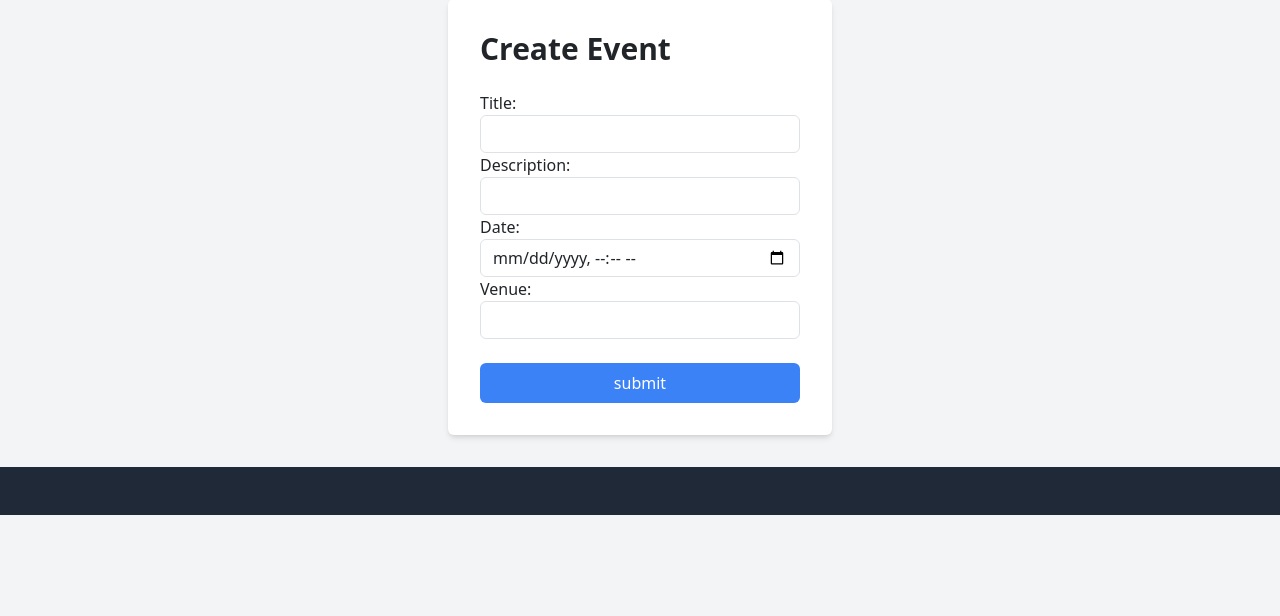
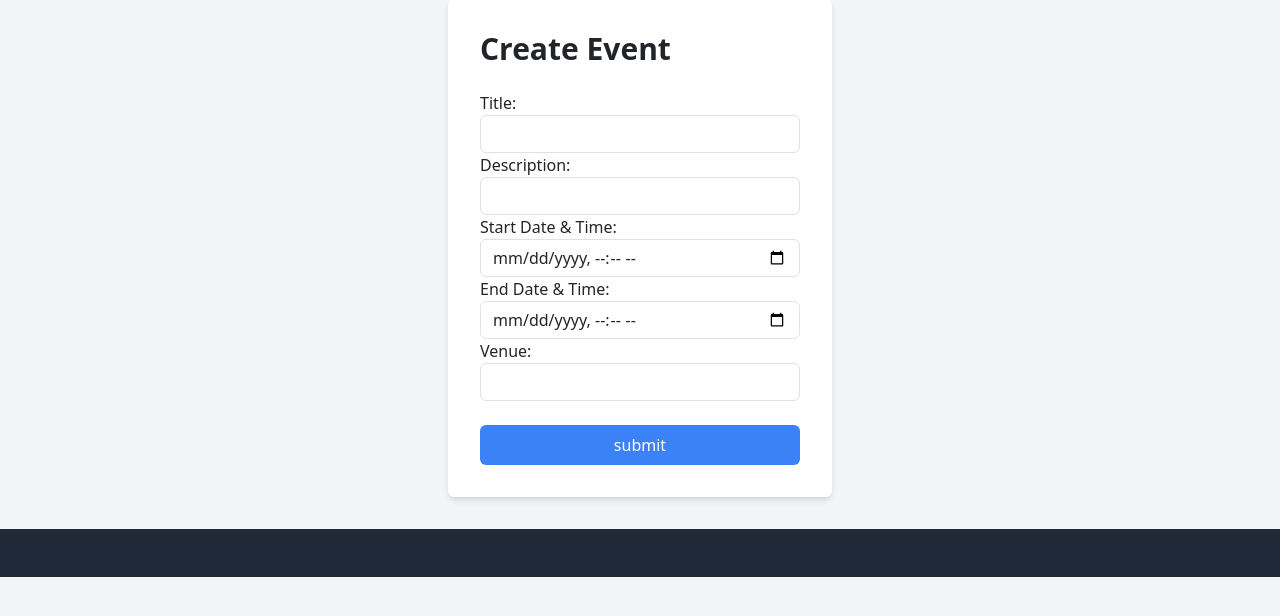
Before and after one commit to sultanmehedimasud/buaic, a Flask app: template templates/events/create.html in a window 1280 px wide. Shown: the part 121-737 px from the top of the page. Run offline with Flask 3, Linux system fonts and the light colour scheme; the template is opened without the code that fills it, so the values that code supplies are empty; the visitor is signed in with stand-in values (Sample User, id 1); data comes from the database, SQL or seed files in the repository; style sheets or scripts are compiled from the project's sources; some libraries are stand-ins or nearby versions.

Commit message:
Update create.html of event
added input box for end date

```diff
--- a/templates/events/create.html
+++ b/templates/events/create.html
@@ -1,35 +1,64 @@
-{% extends 'base.html' %}
-{% block title %}Create event{% endblock %}
-{% block content %}
+{% extends 'base.html' %} {% block title %}Create event{% endblock %} {% block
+content %}
 <div class="container mx-auto mt-8 flex justify-center items-center">
   <div class="bg-white p-8 shadow-md rounded-md w-96">
     <h1 class="text-3xl font-bold mb-6">Create Event</h1>
     <form method="POST" action="{{ url_for('event.create')}}">
       <div class="form-group">
         <label for="title">Title:</label>
-            <input type="text" class="form-control" id="title" name="title">
+        <input type="text" class="form-control" id="title" name="title" />
       </div>
       <div class="form-group">
         <label for="description">Description:</label>
-            <input type="text" class="form-control" id="description" name="description">
+        <input
+          type="text"
+          class="form-control"
+          id="description"
+          name="description"
+        />
       </div>
       <div class="form-group">
-            <label for="datetime">Date:</label>
-            <input type="datetime-local" class="form-control" id="datetime" name="datetime">
+        <label for="start_datetime">Start Date & Time:</label>
+        <input
+          type="datetime-local"
+          class="form-control"
+          id="start_datetime"
+          name="start_datetime"
+        />
+      </div>
+      <div class="form-group">
+        <label for="end_datetime">End Date & Time:</label>
+        <input
+          type="datetime-local"
+          class="form-control"
+          id="end_datetime"
+          name="end_datetime"
+        />
       </div>
       <div class="form-group">
         <label for="venue">Venue:</label>
-            <input type="text" class="form-control" id="venue" name="venue">
+        <input type="text" class="form-control" id="venue" name="venue" />
       </div>
-        <br>
+      <br />
+      {% with messages = get_flashed_messages() %}
+      {% if messages %}
+      <div class="mb-4">
+        <ul class="list-disc pl-4">
+
+          <li>{{ messages[0] }}</li>
+
+        </ul>
+      </div>
+      {% endif %}
+      {% endwith %}
       <button
         type="submit"
-    class="bg-blue-500 text-white p-2 rounded-md hover:bg-blue-600 w-full">
+        class="bg-blue-500 text-white p-2 rounded-md hover:bg-blue-600 w-full"
+      >
         submit
       </button>
     </form>
   </div>
 </div>
 
-
 {% endblock %}
```
Lines whose indentation alone changed are shown as unchanged.
